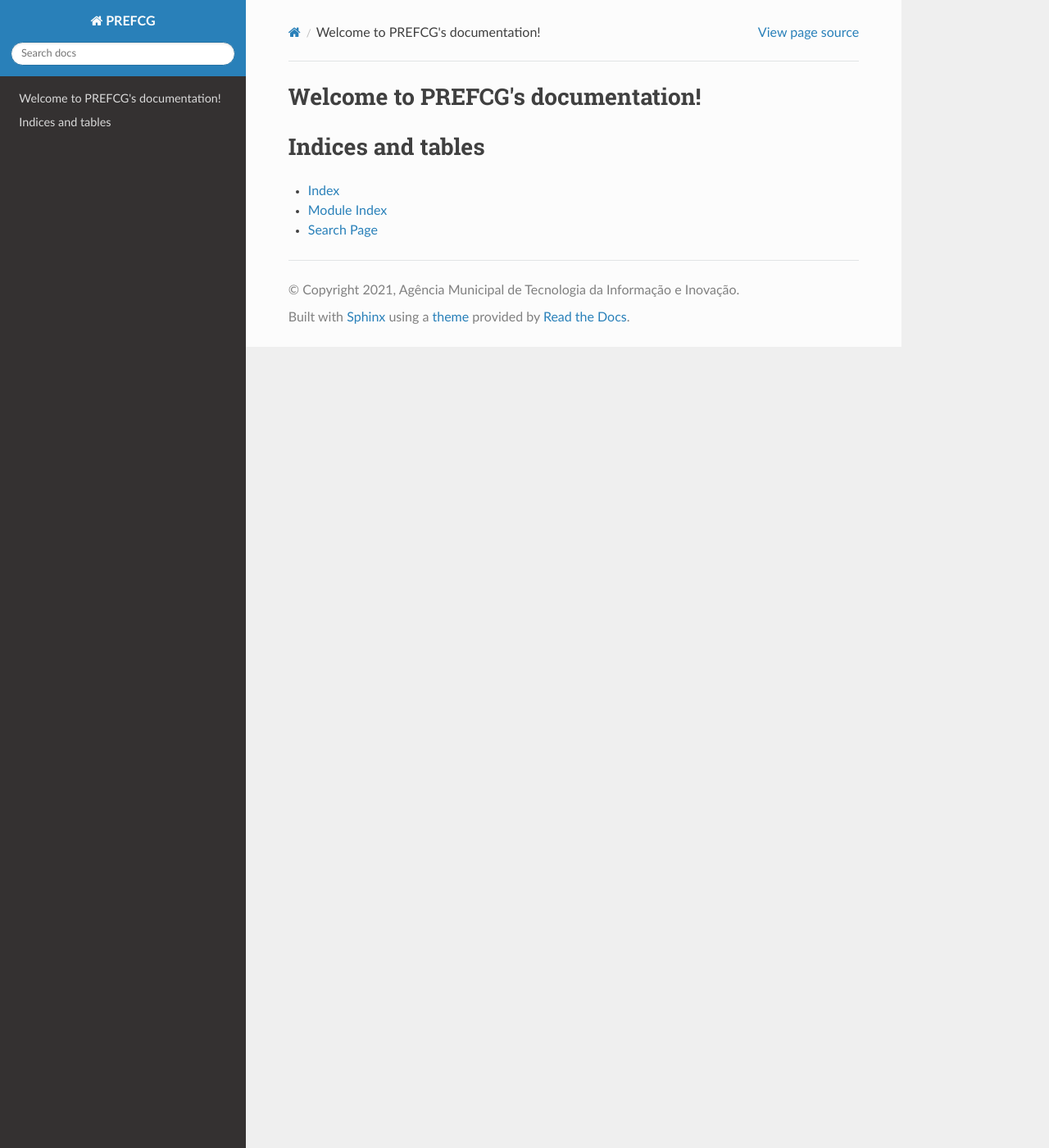
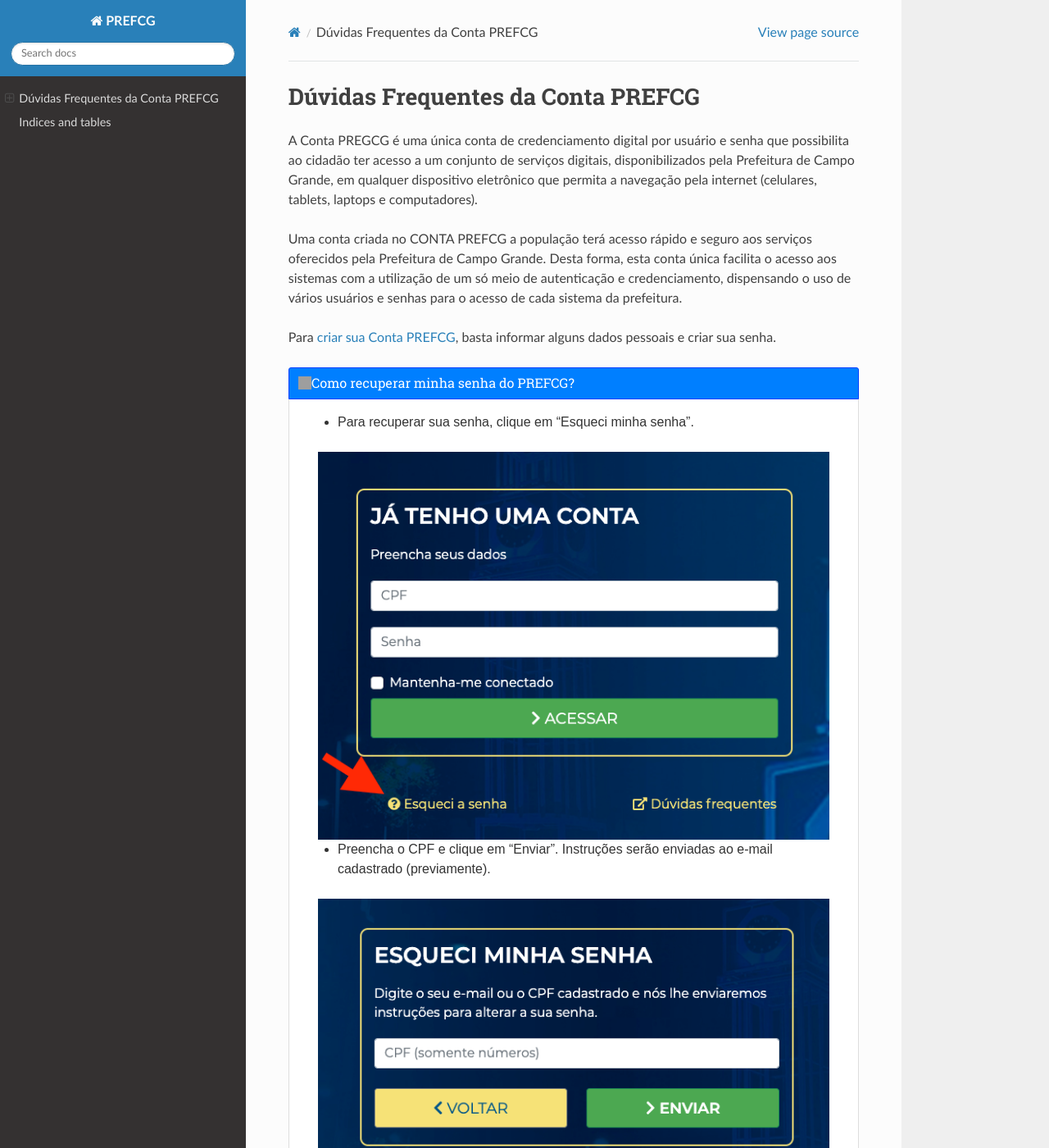
Before and after one commit to anderpaulino/prefcg-docs, a Sphinx documentation site: the page built from source/index.rst, in a window 1280 px wide and 1400 px high. Shown: the whole window at 82% size. Built offline with Sphinx 7.4.7 and the Read the Docs theme 2.0.0, drawn with Linux system fonts in a browser that asks for light colours; nearby versions of some CDN libraries; some of the changed text lies outside the part shown; grey boxes are pictures that could not be loaded.

Commit message:
feat: Adicionar tópico recuperar a senha

```diff
--- a/source/index.rst
+++ b/source/index.rst
@@ -1,10 +1,71 @@
-.. PREFCG documentation master file, created by
+.. raw:: html
+
+    <link rel="stylesheet" href="//code.jquery.com/ui/1.12.1/themes/base/jquery-ui.css">
+    <script src="https://code.jquery.com/jquery-1.12.4.js"></script>
+    <script src="https://code.jquery.com/ui/1.12.1/jquery-ui.js"></script>
+    <script>
+    $( function() {
+      $( "#accordion" ).accordion({
+        heightStyle: "content",
+        collapsible: true
+      });
+    } );
+    </script>
+    <style>
+    .ui-widget-content a { color: #2980b9;}
+    .ui-widget-content a:visited { color: #9b59b6;}
+    .toctree-wrapper > p.caption { display:none}
+    </style>
+
+.. Dúvidas frequentes da Conta PREFCG documentation master file, created by
    sphinx-quickstart on Wed Jul 21 14:11:41 2021.
    You can adapt this file completely to your liking, but it should at least
    contain the root `toctree` directive.
 
-Welcome to PREFCG's documentation!
+Dúvidas Frequentes da Conta PREFCG
 ==================================
+
+A Conta PREGCG é uma única conta de credenciamento digital por usuário e senha que possibilita ao cidadão ter acesso a um conjunto de serviços digitais, disponibilizados pela Prefeitura de Campo Grande, em qualquer dispositivo eletrônico que permita a navegação pela internet (celulares, tablets, laptops e computadores).
+
+Uma conta criada no CONTA PREFCG  a população terá acesso rápido e seguro aos serviços oferecidos pela Prefeitura de Campo Grande. Desta forma, esta conta única facilita o acesso aos sistemas com a utilização de um só meio de autenticação e credenciamento, dispensando o uso de vários usuários e senhas para o acesso de cada sistema da prefeitura.
+
+Para `criar sua Conta PREFCG`_, basta informar alguns dados pessoais e criar sua senha.
+
+.. _`criar sua Conta PREFCG` : _faq/contaacesso.html
+
+.. raw:: html
+
+   <div id=accordion>
+   <h3>Como recuperar minha senha do PREFCG?</h3>
+   <div>
+
+.. toctree::
+   :maxdepth: 1
+   :caption: Como recuperar minha senha do PREFCG?
+
+
+- Para recuperar sua senha, clique em “Esqueci minha senha”.
+.. figure:: _img/recuperar_senha_1.png
+   :align: center
+   :alt:
+
+- Preencha o CPF e clique em “Enviar”. Instruções serão enviadas ao e-mail cadastrado (previamente).
+
+.. figure:: _img/recuperar_senha_2.png
+   :align: center
+   :alt:
+
+- O e-mail enviado pela PMCG para a recuperação de senha, tem validade de uma hora. Após isso o procedimento deverá ser realizado novamente.
+
+.. figure:: _img/recuperar_senha_3.png
+   :align: center
+   :alt:
+
+.. raw:: html
+
+   </div>
+
+
 
 .. toctree::
    :maxdepth: 2
```
Also changed, not shown: source/_img/captura-de-tela-2021-07-08-as-141122-1625856975.png (added), source/_img/captura-de-tela-2021-07-08-as-141514-1625857033.png (added), source/_img/captura-de-tela-2021-07-08-as-142310-1625857497.png (added), source/_img/captura-de-tela-2021-07-08-as-142849-1625857589.png (added), source/_img/como-criar-uma-conta-no-prefcg-1625856834.png (added), source/_img/prefcg-bg.jpg (added), source/_img/recuperar_senha_1.png (added), source/_img/recuperar_senha_2.png (added), source/_img/recuperar_senha_3.png (added), 1 other file.
